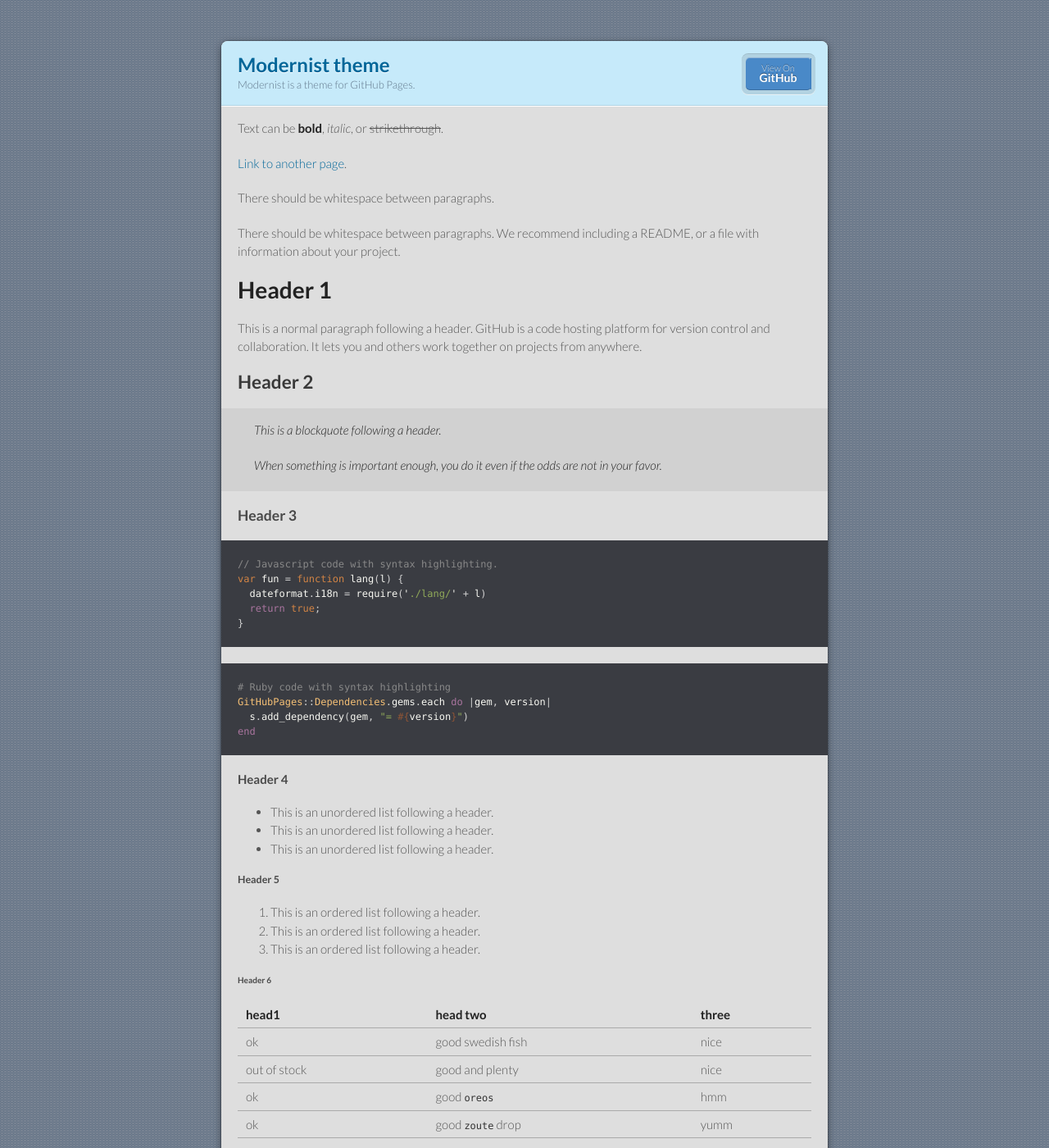
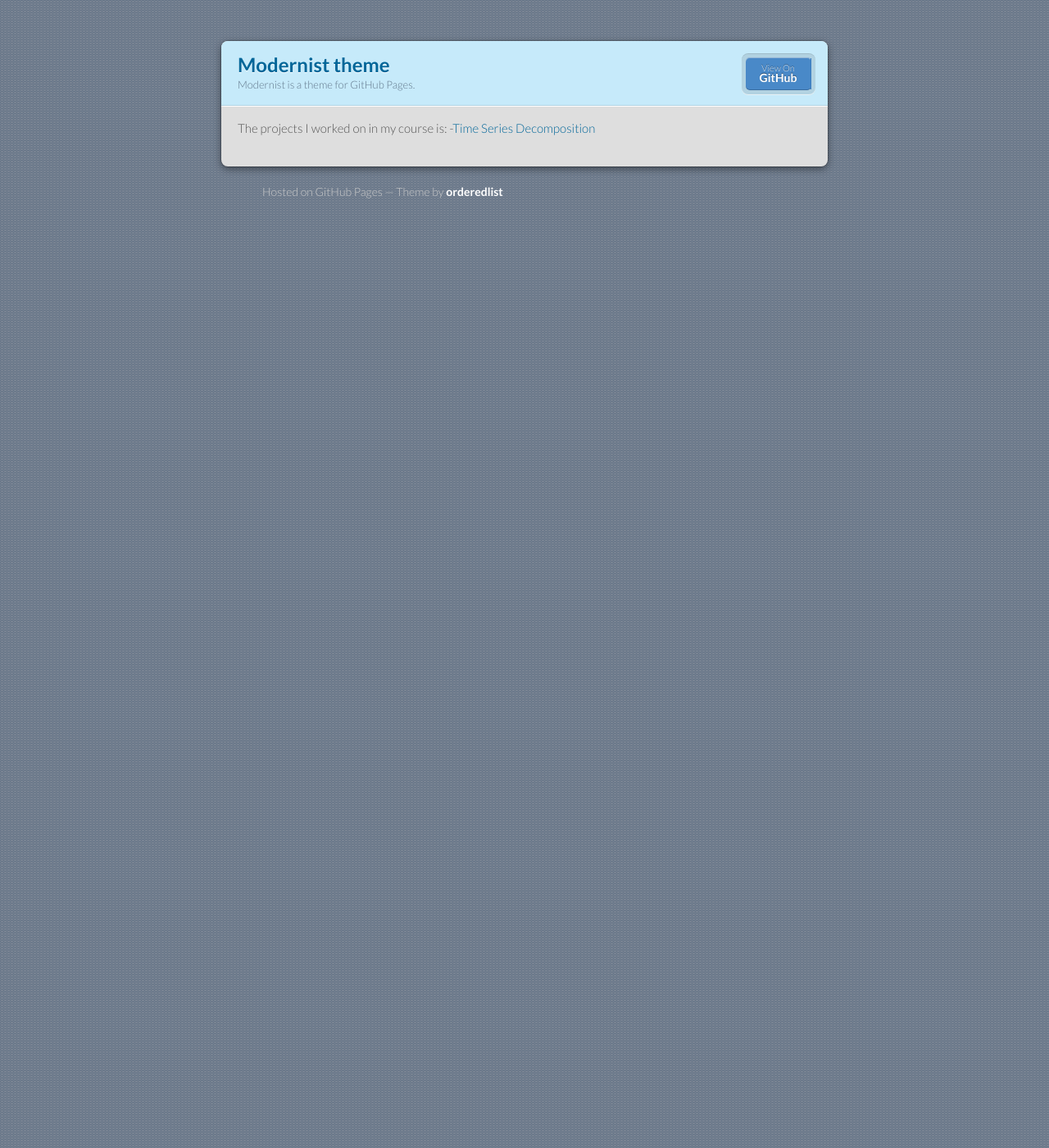
Before and after one commit to emzazzu/emzazzu.github.io, a Jekyll site: the page built from index.md, in a window 1280 px wide and 1400 px high. Shown: the whole window at 82% size. Built offline with Jekyll 4.4.1, drawn with Linux system fonts in a browser that asks for light colours; our own code applies the rules of GitHub Pages for plain Markdown files; some of the changed text lies outside the part shown.

Commit message:
Update index.md

````diff
--- a/index.md
+++ b/index.md
@@ -3,122 +3,5 @@
 description: Writing first description for my website.
 ---
 
-Text can be **bold**, _italic_, or ~~strikethrough~~.
-
-[Link to another page](./another-page.html).
-
-There should be whitespace between paragraphs.
-
-There should be whitespace between paragraphs. We recommend including a README, or a file with information about your project.
-
-# Header 1
-
-This is a normal paragraph following a header. GitHub is a code hosting platform for version control and collaboration. It lets you and others work together on projects from anywhere.
-
-## Header 2
-
-> This is a blockquote following a header.
->
-> When something is important enough, you do it even if the odds are not in your favor.
-
-### Header 3
-
-```js
-// Javascript code with syntax highlighting.
-var fun = function lang(l) {
-  dateformat.i18n = require('./lang/' + l)
-  return true;
-}
-```
-
-```ruby
-# Ruby code with syntax highlighting
-GitHubPages::Dependencies.gems.each do |gem, version|
-  s.add_dependency(gem, "= #{version}")
-end
-```
-
-#### Header 4
-
-*   This is an unordered list following a header.
-*   This is an unordered list following a header.
-*   This is an unordered list following a header.
-
-##### Header 5
-
-1.  This is an ordered list following a header.
-2.  This is an ordered list following a header.
-3.  This is an ordered list following a header.
-
-###### Header 6
-
-| head1        | head two          | three |
-|:-------------|:------------------|:------|
-| ok           | good swedish fish | nice  |
-| out of stock | good and plenty   | nice  |
-| ok           | good `oreos`      | hmm   |
-| ok           | good `zoute` drop | yumm  |
-
-### There's a horizontal rule below this.
-
-* * *
-
-### Here is an unordered list:
-
-*   Item foo
-*   Item bar
-*   Item baz
-*   Item zip
-
-### And an ordered list:
-
-1.  Item one
-1.  Item two
-1.  Item three
-1.  Item four
-
-### And a nested list:
-
-- level 1 item
-  - level 2 item
-  - level 2 item
-    - level 3 item
-    - level 3 item
-- level 1 item
-  - level 2 item
-  - level 2 item
-  - level 2 item
-- level 1 item
-  - level 2 item
-  - level 2 item
-- level 1 item
-
-### Small image
-
-![Octocat](https://github.githubassets.com/images/icons/emoji/octocat.png)
-
-### Large image
-
-![Branching](https://guides.github.com/activities/hello-world/branching.png)
-
-
-### Definition lists can be used with HTML syntax.
-
-<dl>
-<dt>Name</dt>
-<dd>Godzilla</dd>
-<dt>Born</dt>
-<dd>1952</dd>
-<dt>Birthplace</dt>
-<dd>Japan</dd>
-<dt>Color</dt>
-<dd>Green</dd>
-</dl>
-
-```
-Long, single-line code blocks should not wrap. They should horizontally scroll if they are too long. This line should be long enough to demonstrate this.
-```
-
-```
-The final element.
-```
+The projects I worked on in my course is:
+-[Time Series Decomposition](/TimeSeries/index.md)
````
